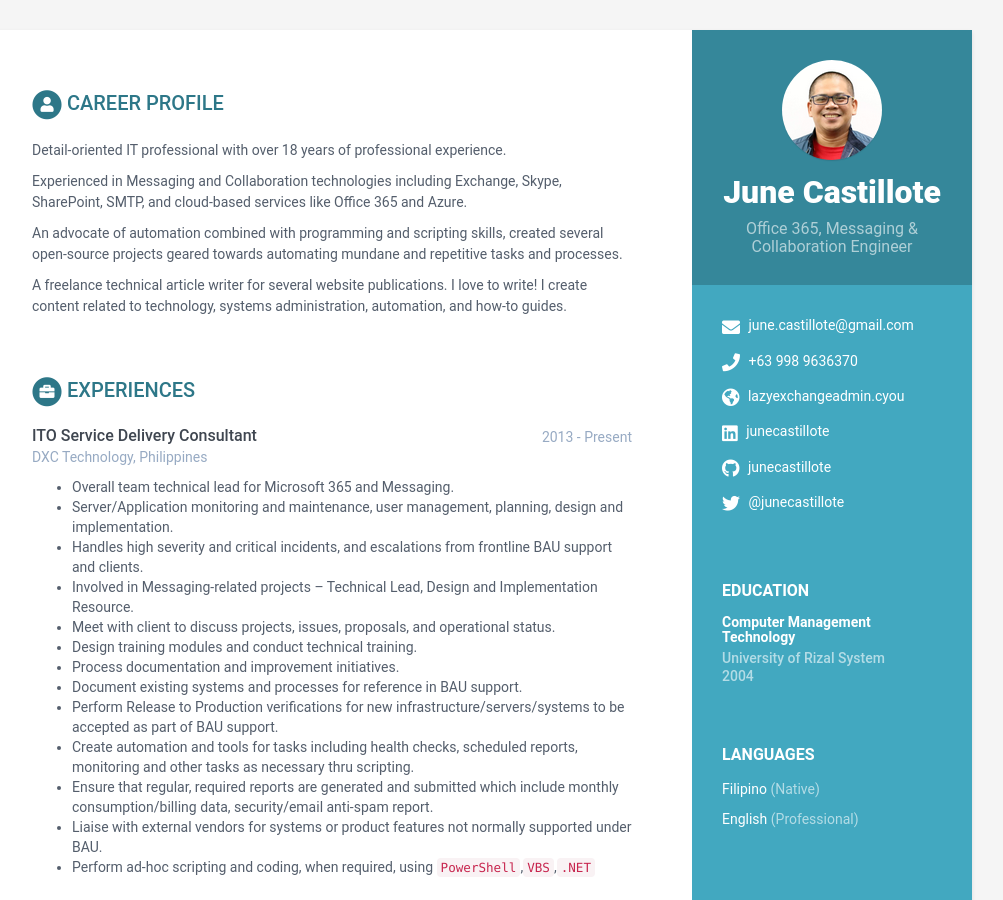
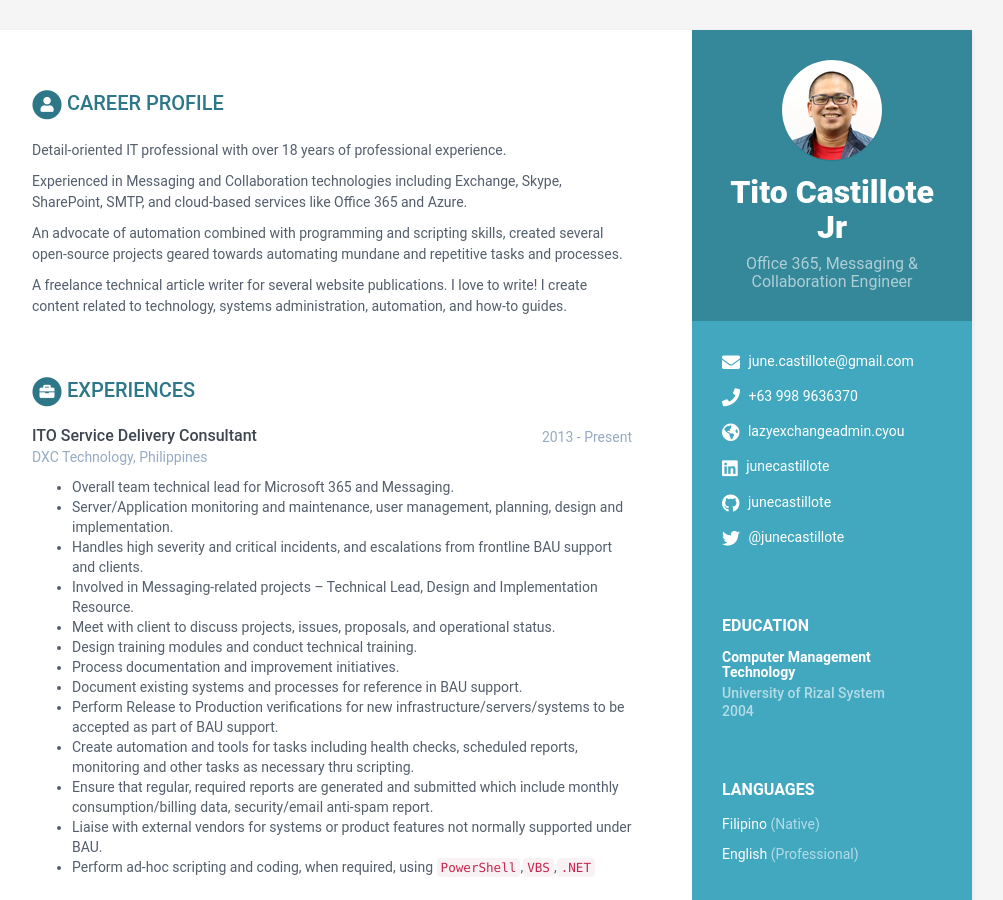
Before and after one commit to junec1982/junec1982.github.io, a Jekyll site: the page built from index.html, in a window 1280 px wide and 900 px high. Shown: the whole window, without its empty margins (168-1171 px from the left). Built offline with Jekyll 4.4.1, drawn with Linux system fonts in a browser that asks for light colours.

Commit message:
Update data.yml

```diff
--- a/_data/data.yml
+++ b/_data/data.yml
@@ -7,7 +7,7 @@ sidebar:
     education: True # set to False if you want education in main section instead of in sidebar
 
     # Profile information
-    name: June Castillote
+    name: Tito Castillote Jr
     tagline: Office 365, Messaging & Collaboration Engineer
     avatar: me.png  #place a 100x100 picture inside /assets/images/ folder and provide the name of the file below
 
```
